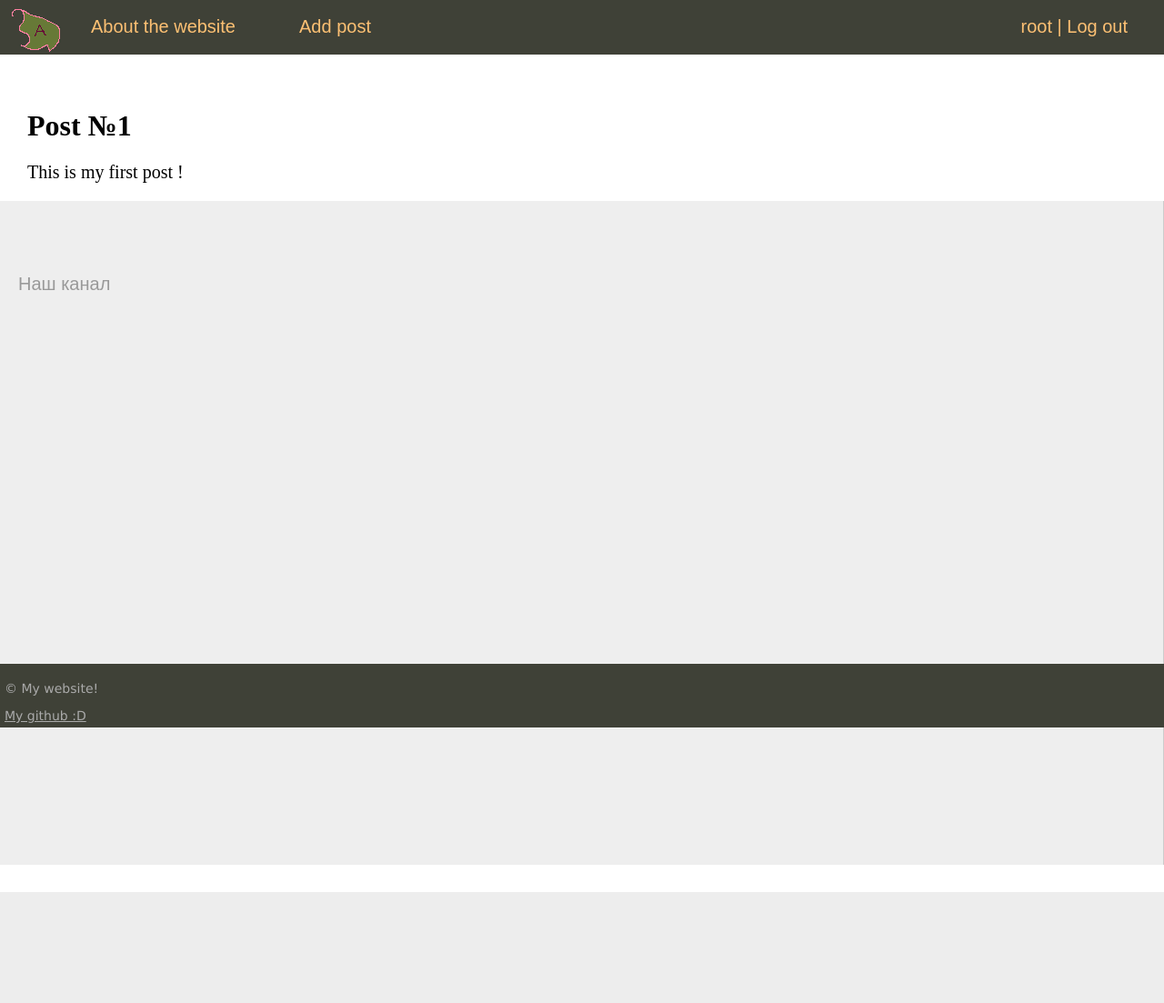
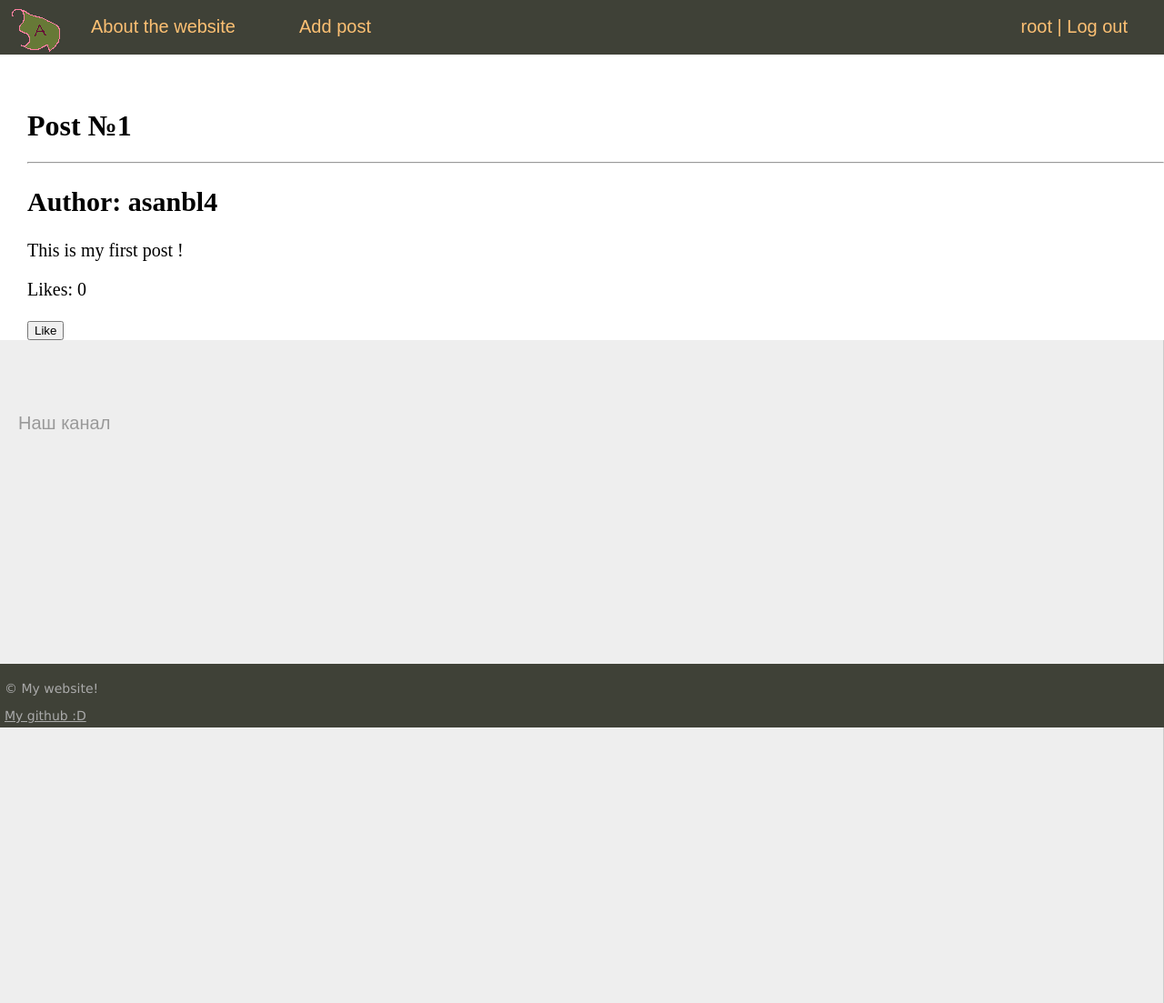
Before and after one commit to asanbl4/DjangoSocialNetwork, a Django app: a page that uses soc_network/templates/soc_network/post.html in a window 1280 px wide. Shown: the top 1103 px of the page at 91% size. Before the commit the page ends 981 px from the top, so only its background shows below. Run offline with Django 4.2, Linux system fonts and the light colour scheme; a user stored in the database is signed in; data comes from the database, SQL or seed files in the repository; both versions use the stored data as it was after the commit; data that the repository does not hold is empty.

Commit message:
Added features of liking posts, author can not like their own post. When opening the page of posts, you can like and unlike a post

```diff
--- a/soc_network/templates/soc_network/post.html
+++ b/soc_network/templates/soc_network/post.html
@@ -2,6 +2,15 @@
 
 {% block content %}
     <h1>{{ post.title }}</h1>
+    <hr>
+    <h2>Author: {{ post.author.slug }}</h2>
 
     {{ post.content|linebreaks }}
+    <p>Likes: {{ post.liked_by_authors.count }}</p>
+    {% if request.user.is_authenticated and request.user.username != post.author.slug%}
+        <form id="likeForm" method="post">
+            {% csrf_token %}
+            <button type="submit" name="like_unlike">{% if post not in request.user.author.liked_posts.all %}Like{% else %}Unlike{% endif %}</button>
+        </form>
+    {% endif %}
 {% endblock %}
--- a/soc_network/views.py
+++ b/soc_network/views.py
@@ -1,8 +1,9 @@
 from django.contrib.auth import login, logout
 from django.contrib.auth.views import LoginView
 from django.http import HttpResponse, HttpResponseNotFound
-from django.shortcuts import render, redirect
+from django.shortcuts import render, redirect, get_object_or_404
 from django.urls import reverse_lazy
+from django.views import View
 from django.views.generic import CreateView, ListView, DetailView
 
 from .forms import *
@@ -66,6 +67,15 @@ class ShowPost(DataMixin, DetailView):
         context = super().get_context_data(**kwargs)
         c_def = self.get_user_context(title=context['post'])
         return dict(list(context.items()) + list(c_def.items()))
+
+    def post(self, request, *args, **kwargs):
+        post = self.get_object()
+        if request.user.is_authenticated and 'like_unlike' in request.POST:
+            if request.user.author in post.liked_by_authors.all():
+                post.liked_by_authors.remove(request.user.author)
+            else:
+                post.liked_by_authors.add(request.user.author)
+        return redirect('post', post_slug=post.slug)
 
 
 def about(request):
```
Also changed, not shown: db.sqlite3.
